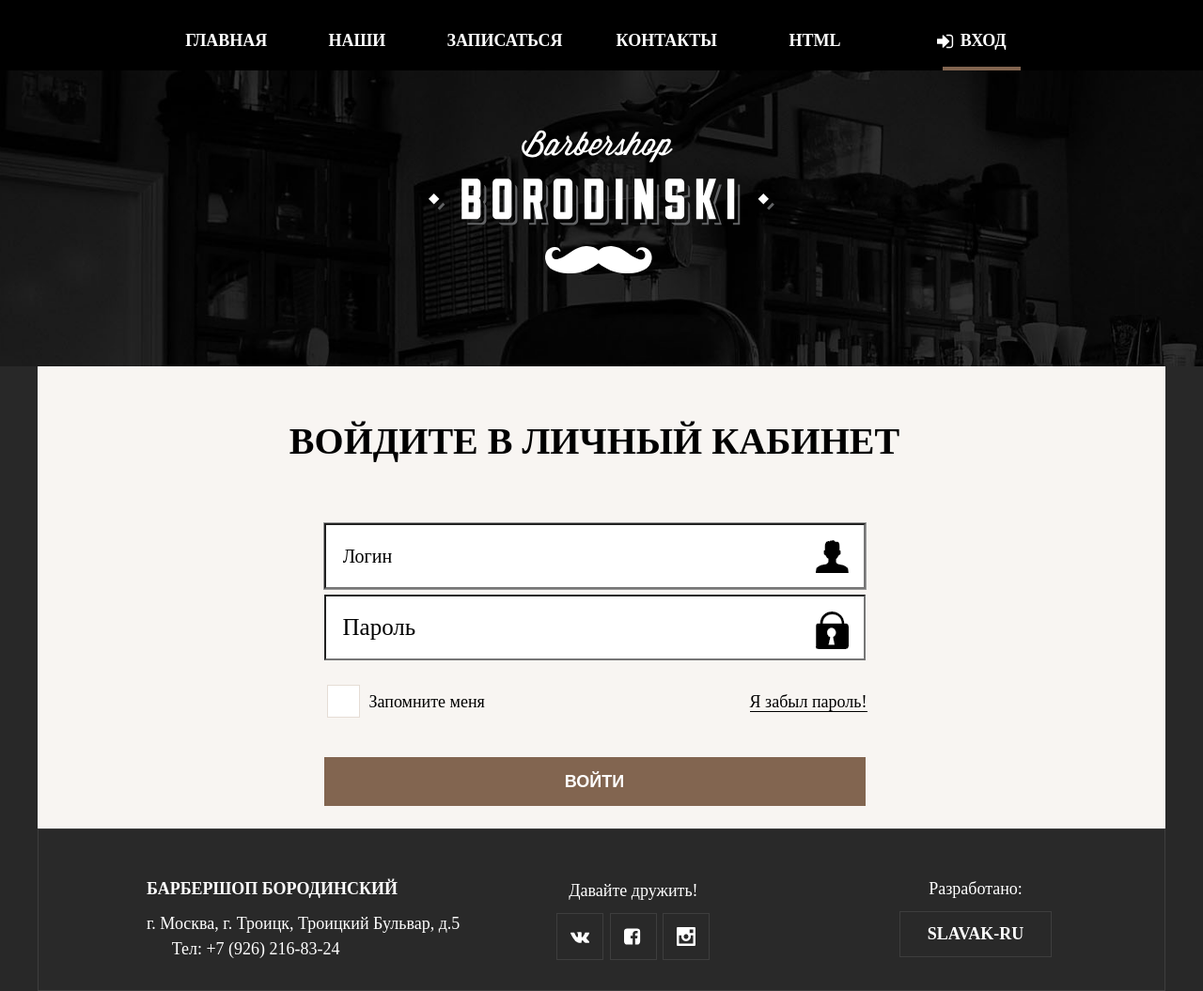
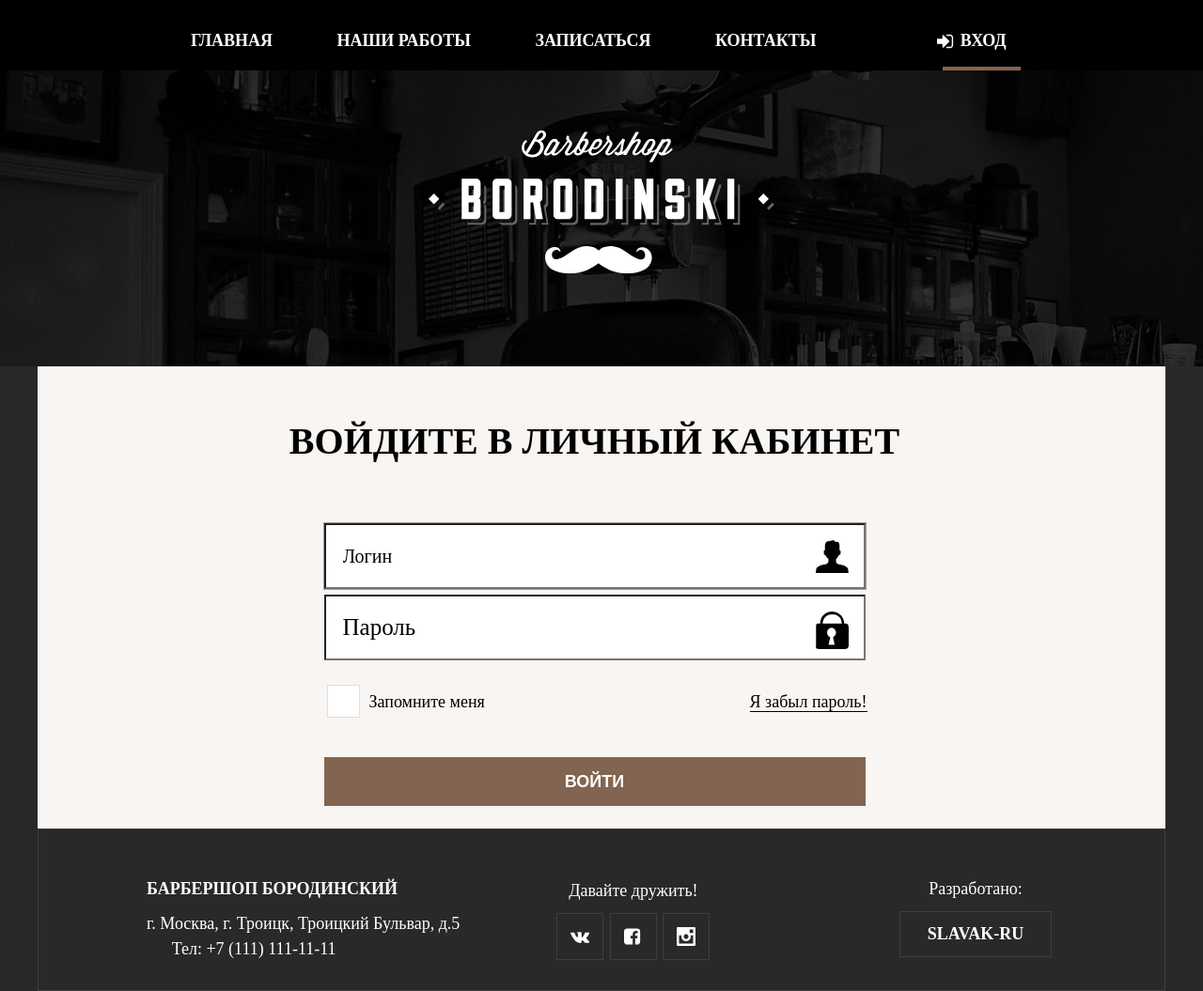
Before and after one commit to slavak-ru/barbershop, a website: page pages/login.html in a window 1280 px wide. Shown: the whole page at 94% size. Drawn offline with Linux system fonts and the light colour scheme; files whose address does not match are found by name.

Commit message:
rebuild production files

```diff
--- a/pages/login.html
+++ b/pages/login.html
@@ -49,11 +49,6 @@
                             <li class="nav-menu__item nav-menu__item-4">
                                 <a class="link link_menu" href="../pages/contact.html">
                                     <span class="link__text">Контакты</span>
-                                </a>
-                            </li>
-                            <li class="nav-menu__item nav-menu__item-5">
-                                <a class="link link_menu" href="#">
-                                    <span class="link__text">HTML Academy</span>
                                 </a>
                             </li>
                         </ul>
@@ -108,7 +103,7 @@
                 <section class="footer-block footer__block_location" aria-label="Наш адрес">
                     <h2 class="footer-block__title">Барбершоп Бородинский</h2>
                     <address class="address footer__adress">г. Москва, г. Троицк, Троицкий Бульвар, д.5</address>
-                    <a class="link footer-block__phone" href="tel:+79262168324" rel="nofollow"><span class="footer-block__phone_text">Тел:</span> +7 (926) 216-83-24</a>
+                    <a class="link footer-block__phone" href="tel:+71111111111" rel="nofollow"><span class="footer-block__phone_text">Тел:</span> +7 (111) 111-11-11</a>
                 </section>
 
                 <section class="footer-block footer__block_socials" aria-label="Мы в социальных сетях">
```
Also changed, not shown: index.html (+1 -6 lines), pages/appointment.html (+1 -6 lines), pages/contact.html (+1 -6 lines), pages/our-works.html (+1 -6 lines).
